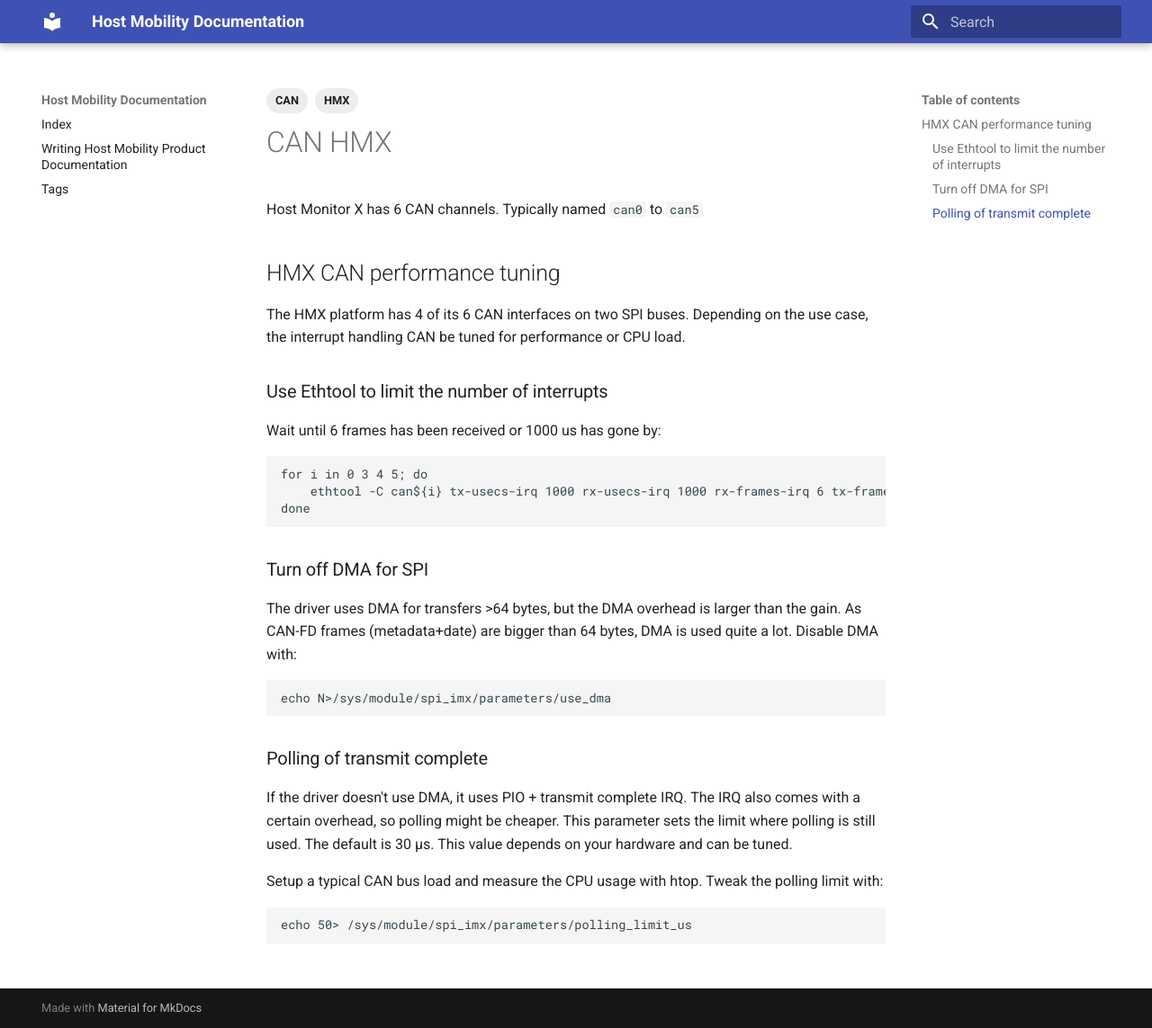
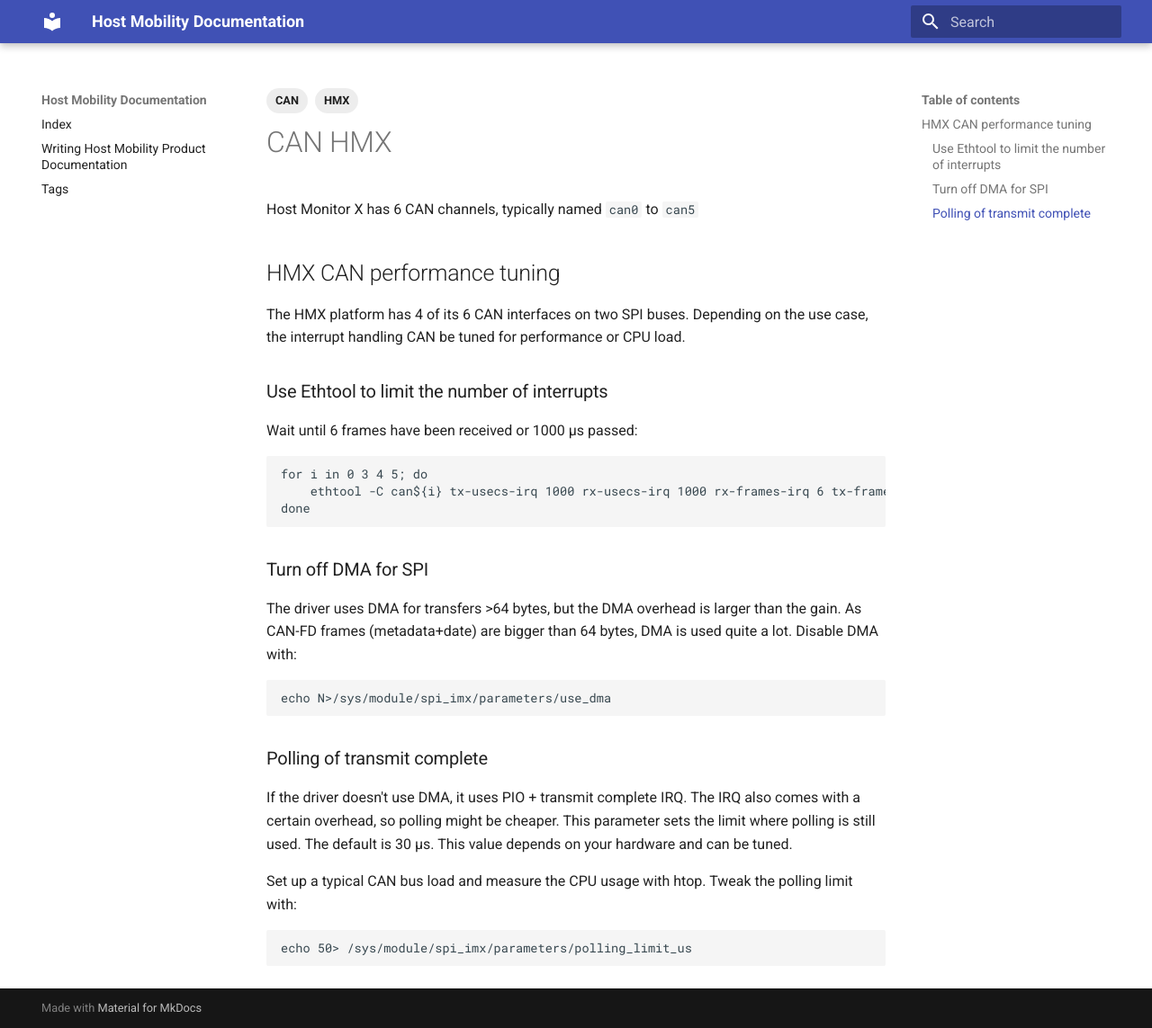
Before and after one commit to hostmobility/documentation, an MkDocs documentation site: the page built from docs/interfaces/hmx/can.md, in a window 1280 px wide and 1143 px high. Shown: the whole window at 90% size. Built offline with MkDocs 1.6.1 and Material for MkDocs 9.7.7, drawn with Linux system fonts in a browser that asks for light colours.

Commit message:
Apply suggestions from code review

````diff
--- a/docs/interfaces/hmx/can.md
+++ b/docs/interfaces/hmx/can.md
@@ -5,7 +5,7 @@ tags:
   - CAN
 ---
 
-Host Monitor X has 6 CAN channels. Typically named `can0` to `can5`
+Host Monitor X has 6 CAN channels, typically named `can0` to `can5`
 
 ## HMX CAN performance tuning
 
@@ -14,7 +14,7 @@ the use case, the interrupt handling CAN be tuned for performance or CPU load.
 
 ### Use Ethtool to limit the number of interrupts
 
-Wait until 6 frames has been received or 1000 us has gone by:
+Wait until 6 frames have been received or 1000 µs passed:
 ```bash
 for i in 0 3 4 5; do
     ethtool -C can${i} tx-usecs-irq 1000 rx-usecs-irq 1000 rx-frames-irq 6 tx-frames-irq 6
@@ -38,7 +38,7 @@ also comes with a certain overhead, so polling might be cheaper. This
 parameter sets the limit where polling is still used. The default is 30 µs.
 This value depends on your hardware and can be tuned.
 
-Setup a typical CAN bus load and measure the CPU usage with htop. Tweak the
+Set up a typical CAN bus load and measure the CPU usage with htop. Tweak the
 polling limit with:
 
 ```bash
````
Also changed, not shown: docs/interfaces/can.md (+4 -4 lines).
